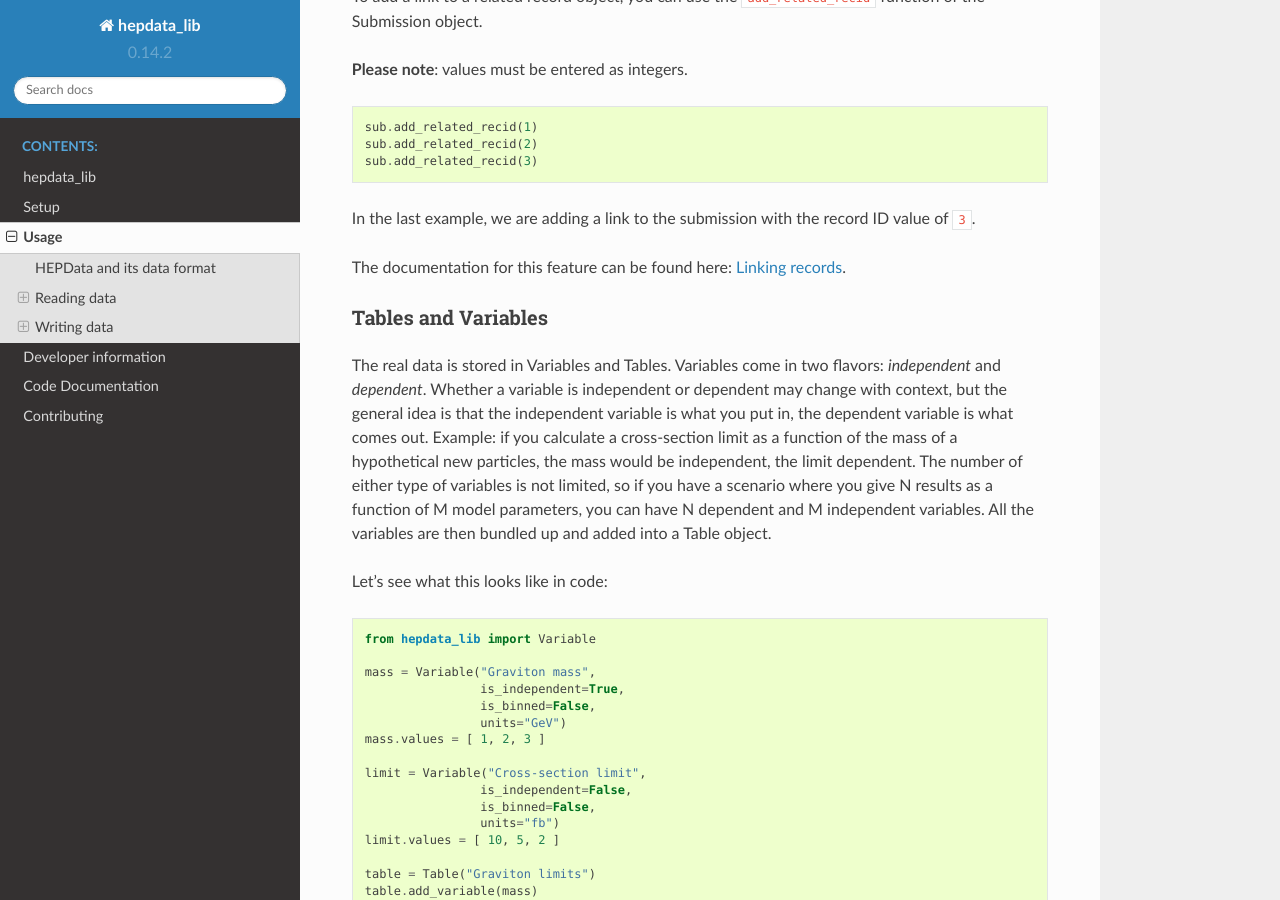
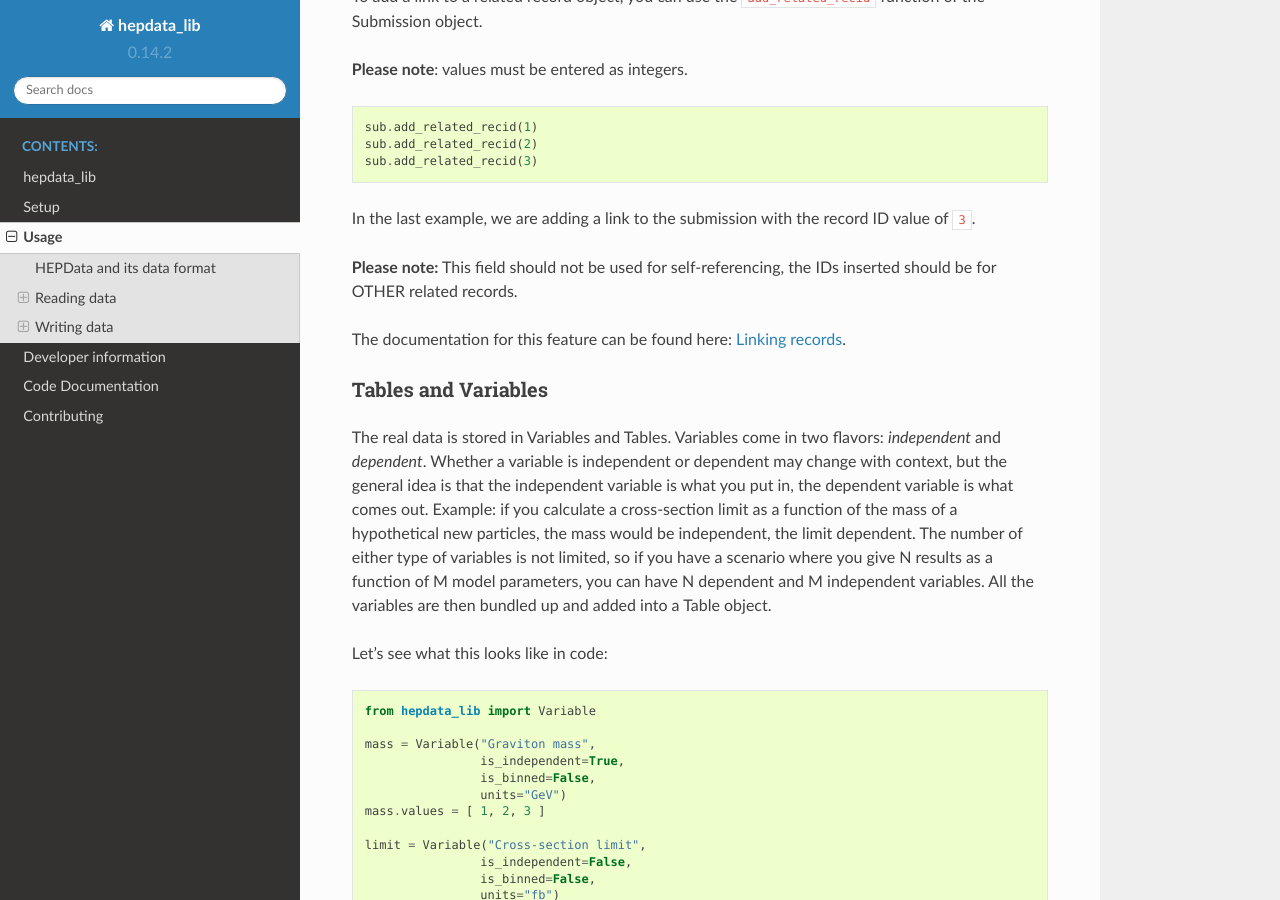
Before and after one commit to HEPData/hepdata_lib, a Sphinx documentation site: the page built from docs/usage.rst, in a window 1280 px wide and 900 px high, scrolled down 3408 px. Built offline with Sphinx 7.4.7 and the Read the Docs theme 2.0.0, drawn with Linux system fonts in a browser that asks for light colours; some of the changed text lies outside the part shown.

Commit message:
Update usage.rst to include self-referencing notice (#258)
Updates the bidirectional linking documentation for records/tables to note that the intended use for the field is not for self-referencing.

```diff
--- a/docs/usage.rst
+++ b/docs/usage.rst
@@ -154,6 +154,8 @@ To add a link to a related record object, you can use the ``add_related_recid``
     sub.add_related_recid(3)
 
 In the last example, we are adding a link to the submission with the record ID value of ``3``.
+
+**Please note:** This field should not be used for self-referencing, the IDs inserted should be for OTHER related records.
 
 The documentation for this feature can be found here: `Linking records`_.
 
@@ -312,6 +314,8 @@ To add a link to a related table object, you can use the ``add_related_doi`` fun
 
 In the second example, we are adding a link to the table with a DOI value of `10.17182/hepdata.12882.v1/t2 <https://doi.org/10.17182/hepdata.12882.v1/t2>`_.
 
+**Please note:** This field should not be used for self-referencing, the DOIs inserted should be for OTHER related tables.
+
 The documentation for this feature can be found here: `Linking tables`_.
 
 .. _`Linking tables`: https://hepdata-submission.readthedocs.io/en/latest/bidirectional.html#linking-tables
```
